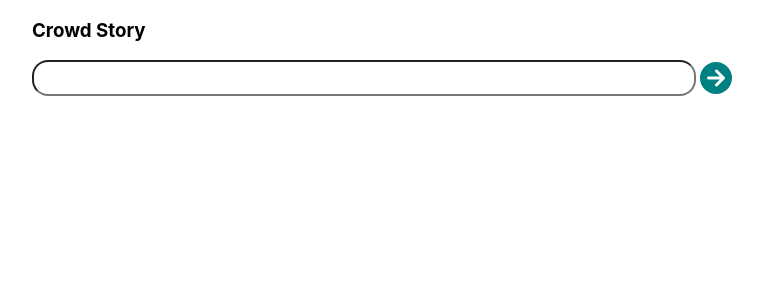
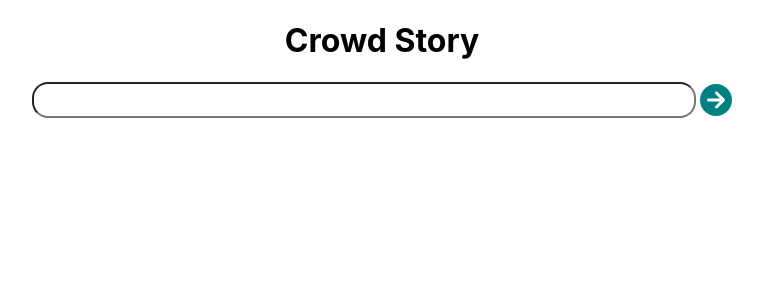
Before and after one commit to john1625b/crowd-story-UI, a React (Create React App) app: page / in a window 1280 px wide. Shown: the top 300 px of the page, without its empty margins (258-1021 px from the left). Built offline with nearby package versions, Linux system fonts and the light colour scheme.

Commit message:
fixes header title

```diff
--- a/src/components/StoryBuilder/StoryBuilder.styles.ts
+++ b/src/components/StoryBuilder/StoryBuilder.styles.ts
@@ -5,6 +5,10 @@ export const Container = styled.div`
   margin-right: auto;
   width: 700px;
   background: white;
+`
+
+export const Header = styled.h1`
+    text-align: center;
 `
 
 export const LineList = styled.div`
--- a/src/components/StoryBuilder/StoryBuilder.tsx
+++ b/src/components/StoryBuilder/StoryBuilder.tsx
@@ -1,4 +1,4 @@
-import {Container, InputContainer, LineItem, LineList, Input, SubmitButtonStyles} from "./StoryBuilder.styles";
+import {Container, InputContainer, LineItem, LineList, Input, SubmitButtonStyles, Header} from "./StoryBuilder.styles";
 import React, { useState } from "react";
 import { FontAwesomeIcon } from '@fortawesome/react-fontawesome'
 import {faCircleArrowRight} from '@fortawesome/free-solid-svg-icons'
@@ -33,7 +33,7 @@ const StoryBuilder = () => {
 
     return (
         <Container>
-            <h3>Crowd Story</h3>
+            <Header>Crowd Story</Header>
             <LineList>
                 {
                     lineList.map(line => (
```
